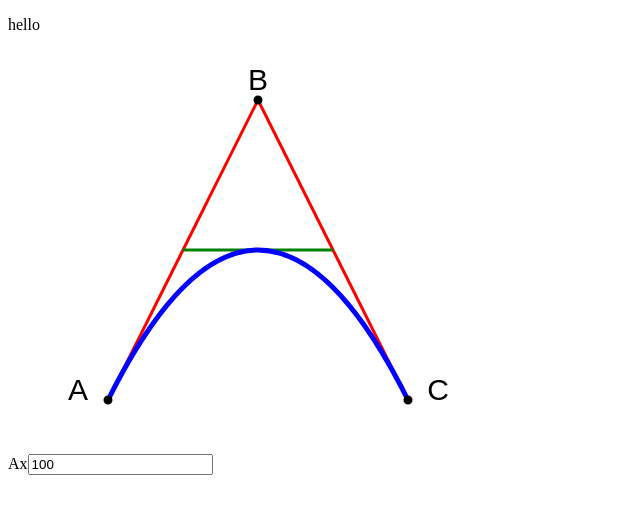
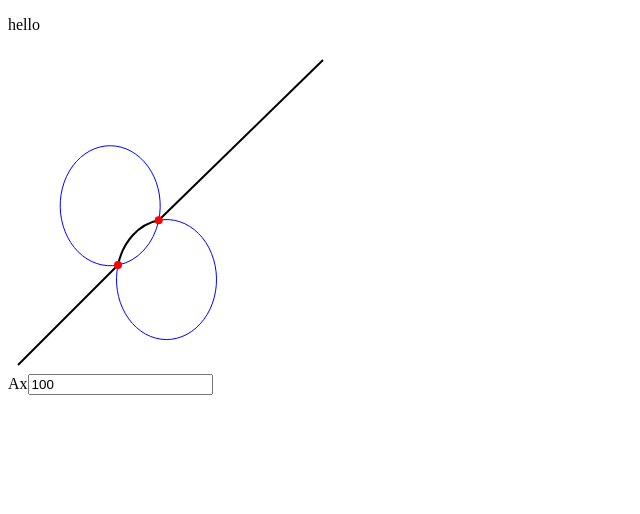
Before and after one commit to JenniferSpry/skirtSplainer, a Vue app: page / in a window 1280 px wide. Shown: the top 514 px of the page, without its empty margins (0-640 px from the left). Built offline with nearby package versions, Linux system fonts and the light colour scheme.

Commit message:
replace curve svg with ellipse playground

```diff
--- a/src/components/SkirtCircles.vue
+++ b/src/components/SkirtCircles.vue
@@ -1,23 +1,12 @@
 <template>
   <div>
-    <svg height="400" width="450">
-      <path id="lineAB" :d="lineAB" stroke="red" stroke-width="3" fill="none" />
-      <path id="lineBC" d="M 250 50 l 150 300" stroke="red" stroke-width="3" fill="none" />
-      <path d="M 175 200 l 150 0" stroke="green" stroke-width="3" fill="none" />
-      <path :d="lineCurved" stroke="blue" stroke-width="5" fill="none" />
-      <!-- Mark relevant points -->
-      <g stroke="black" stroke-width="3" fill="black">
-        <circle id="pointA" :cx="ax" cy="350" r="3" />
-        <circle id="pointB" cx="250" cy="50" r="3" />
-        <circle id="pointC" cx="400" cy="350" r="3" />
-      </g>
-      <!-- Label the points -->
-      <g font-size="30" font-family="sans-serif" fill="black" stroke="none"
-         text-anchor="middle">
-        <text :x="ax" y="350" dx="-30">A</text>
-        <text x="250" y="50" dy="-10">B</text>
-        <text x="400" y="350" dx="30">C</text>
-      </g>
+    <svg xmlns="http://www.w3.org/2000/svg" width="320" height="320">
+      <path :d="pathArc" stroke="black" fill="none" stroke-width="2" fill-opacity="0.5"/>
+      <path :d="pathEllipse1" stroke="blue" fill="none"/>
+      <path :d="pathEllipse2" stroke="blue" fill="none"/>
+      <path :d="pathEllipse3" stroke="blue" fill="none"/>
+      <circle :cx="endArcX" :cy="endArcY" r="4" fill="red"/>
+      <circle :cx="startArcX" :cy="startArcY" r="4" fill="red"/>
     </svg>
   </div>
 </template>
@@ -26,17 +15,61 @@
 export default {
   name: 'SkirtCircles',
   props: {
-    ax: {
+    startArcX: {
       type: Number,
-      default: 100,
+      default: 110,
+    },
+    startArcY: {
+      type: Number,
+      default: 215,
+    },
+    rx: { // elypsen radius
+      type: Number,
+      default: 50,
+    },
+    ry: { // elypsen radius
+      type: Number,
+      default: 60,
+    },
+    xAxisRotation: {
+      type: Number,
+      default: 0,
+    },
+    largeArcFlag: { // langen weg, oder kurzen?
+      type: Number,
+      default: 0,
+    },
+    sweepFlag: { // welche elypse?
+      type: Number,
+      default: 1,
+    },
+    endArcX: {
+      type: Number,
+      default: 150.71,
+    },
+    endArcY: {
+      type: Number,
+      default: 170.29,
     },
   },
   computed: {
-    lineAB() {
-      return `M ${this.ax} 350 l 150 -300`;
+    pathArc() {
+      return `M 10 315
+           L ${this.startArcX} ${this.startArcY}
+           A ${this.rx} ${this.ry} ${this.xAxisRotation} ${this.largeArcFlag} ${this.sweepFlag} ${this.endArcX} ${this.endArcY}
+           L 315 10`;
     },
-    lineCurved() {
-      return `M ${this.ax} 350 q 150 -300 300 0`;
+    pathEllipse1() {
+      return `M ${this.startArcX} ${this.startArcY}
+          A ${this.rx} ${this.ry} ${this.xAxisRotation} ${1} ${0} ${this.endArcX} ${this.endArcY}`;
+    },
+    pathEllipse2() {
+      return `M ${this.startArcX} ${this.startArcY}
+          A ${this.rx} ${this.ry} ${this.xAxisRotation} ${1} ${1} ${this.endArcX} ${this.endArcY}`;
+    },
+    pathEllipse3() {
+      return `M ${this.startArcX} ${this.startArcY}
+          A ${this.rx} ${this.ry} ${this.xAxisRotation} ${0} ${0} ${this.endArcX} ${this.endArcY}`;
     },
   },
 };
```
